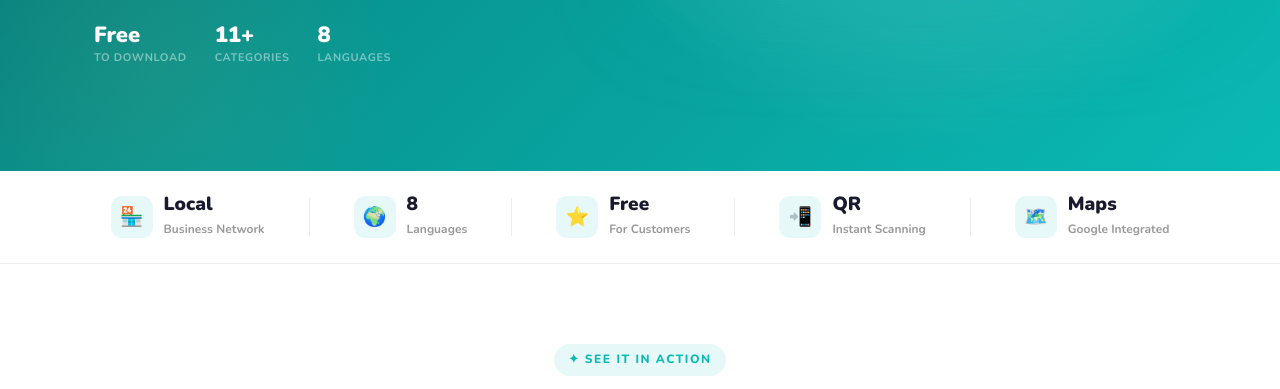
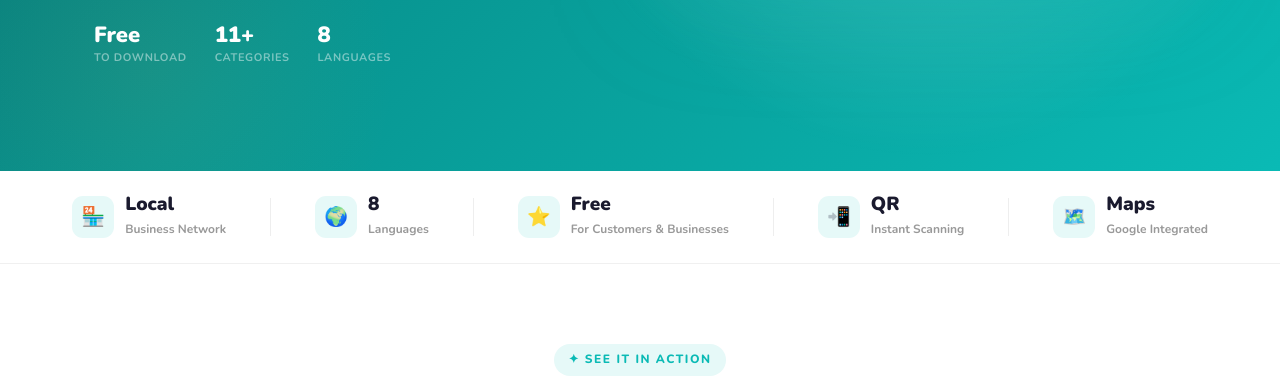
Before and after one commit to dannylonguk-ops/pinched-site, a plain HTML site: page index.html in a window 1280 px wide. Shown: the part 629-1018 px from the top of the page. Drawn offline with nearby package versions, Linux system fonts and the light colour scheme.

Commit message:
Update stat chip: "For Customers" → "For Customers & Businesses"
Co-Authored-By: Claude Sonnet 4.6 <noreply@anthropic.com>

```diff
--- a/index.html
+++ b/index.html
@@ -775,7 +775,7 @@
     <div class="proof-div"></div>
     <div class="proof-item"><div class="proof-ico">🌍</div><div class="proof-txt"><strong>8</strong><span>Languages</span></div></div>
     <div class="proof-div"></div>
-    <div class="proof-item"><div class="proof-ico">⭐</div><div class="proof-txt"><strong>Free</strong><span>For Customers</span></div></div>
+    <div class="proof-item"><div class="proof-ico">⭐</div><div class="proof-txt"><strong>Free</strong><span>For Customers &amp; Businesses</span></div></div>
     <div class="proof-div"></div>
     <div class="proof-item"><div class="proof-ico">📲</div><div class="proof-txt"><strong>QR</strong><span>Instant Scanning</span></div></div>
     <div class="proof-div"></div>
```
